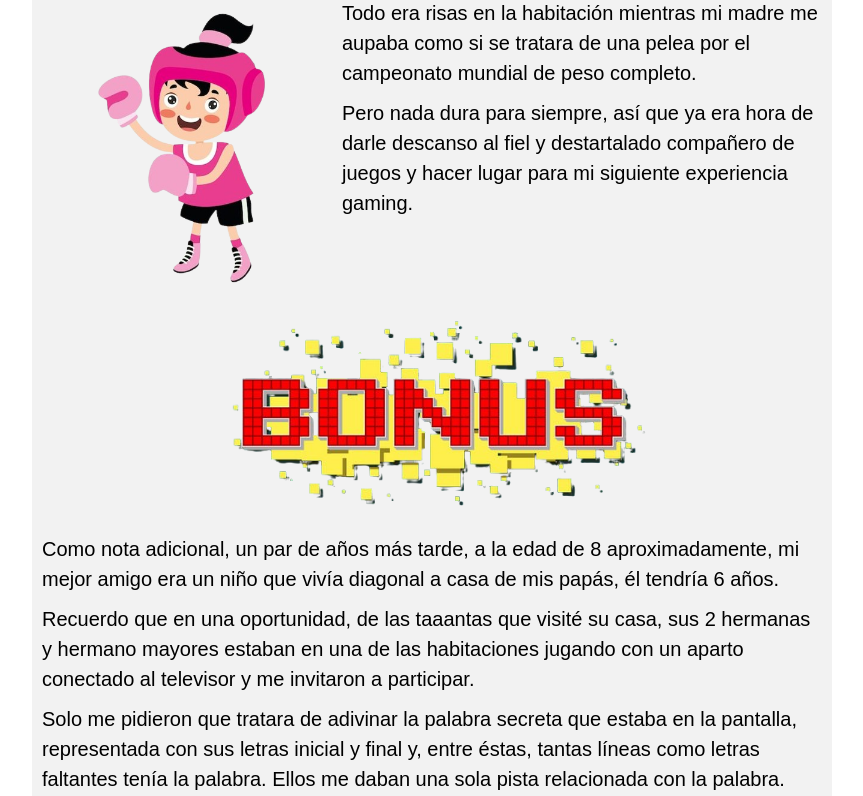
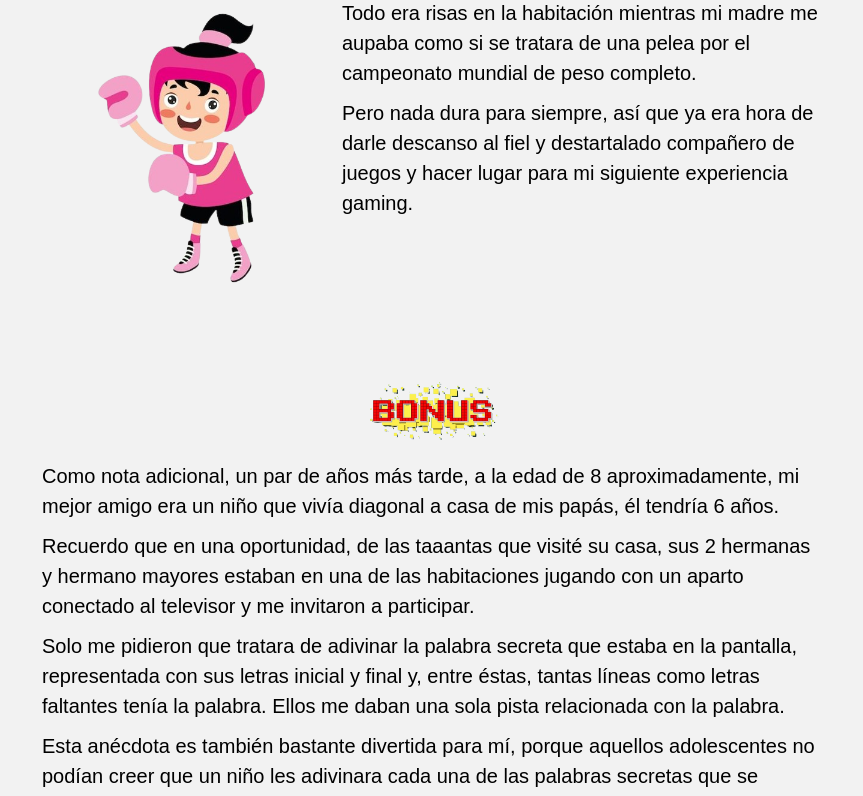
Before and after one commit to manuelmad/playography, a Next.js app: page /levels/level1 in a window 1280 px wide. Shown: the part 7396-8192 px from the top of the page, without its empty margins (208-1071 px from the left). Built offline with nearby package versions, Linux system fonts and the light colour scheme; a web font is replaced by a local one.

Commit message:
Finishing level 1 styles.

```diff
--- a/app/levels/level1/level1.css
+++ b/app/levels/level1/level1.css
@@ -21,10 +21,10 @@
 
 .boxer {
 	position: absolute;
-	width: 5rem;
-	height: auto;
-	top: -4.5rem;
-	left: calc(50% - 2.5rem);
+	width: auto;
+	height: 5rem;
+	top: -2.5rem;
+	left: calc(50% - 1.38rem);
 }
 
 .frogs {
@@ -34,10 +34,6 @@
 	top: -2rem;
 	left: calc(50% - 2.5rem);
 }
-
-/* .level1-section article {
-	width: 100%;
-} */
 
 .level1-h2 {
 	width: 100%;
@@ -81,6 +77,10 @@
 	border-radius: 0.5rem;
 }
 
+.centered-text .bonus {
+	width: 14rem;
+}
+
 .animate {
 	animation-name: example;
 	animation-duration: 4s;
@@ -120,10 +120,10 @@
 	}
 
 	.boxer {
-		width: 10rem;
-		height: auto;
-		top: -9rem;
-		left: calc(50% - 5rem);
+		width: auto;
+		height: 10rem;
+		top: -5rem;
+		left: calc(50% - 2.56rem);
 	}
 
 	.frogs {
@@ -148,6 +148,6 @@
 	}
 
 	.bonus-container {
-		margin-top: 8rem;
+		margin-top: 15rem;
 	}
 }
--- a/app/levels/level1/page.js
+++ b/app/levels/level1/page.js
@@ -38,7 +38,8 @@ export default function Level1() {
 					<p className='old-man__paragraph'>Hace poco le pregunté a mi papá si recordaba aquel evento y me miró con cara de "¿qué es una consola?", así que descubrí por descarte que aquel regalo fue idea exclusivamente de mi madre. Lástima que ya no nos acompaña para poder preguntarle los detalles... De cualquier manera, ¡vamos al evento!</p>
 				</div>
 			</article>
-			<article className="article1 past">
+            <div className='past'>
+                <article className="article1">
                     <Image
                         className="plane"
                         src="/imgs/level1/river-raid-plane.png"
@@ -105,6 +106,7 @@ export default function Level1() {
                     </div>
                     <p>Volvamos por un instante al presente, debo resolver ese misterio.</p>
                 </article>
+            </div>
 			<article className="article2">
                 <Image
                     className="police"
@@ -337,7 +339,8 @@ export default function Level1() {
 				</p>
 				<p>Fueron muchas las horas de juego junto a este tan amado aparato... ¡Ey! ¡Sabía que escribiendo este artículo aflorarían más recuerdos! ¡Volvamos al pasado!</p>
 			</article>
-			<article className="article3 past">
+            <div className='past'>
+                <article className="article3">
                     <Image
                         className="boxer"
                         src="/imgs/level1/pixel-boxer.png"
@@ -385,6 +388,8 @@ export default function Level1() {
                     <p>Cada nueva vez me decían que saliera de la habitación, a la cocina o cualquier lugar lejano, y luego de escribir la palabra secreta me invitaban de regreso y me daban la pista. Todas y cada una de las veces adiviné bien. Recuerdo las risas y la incredulidad de todos jajaja. ¡Qué bonitos recuerdos!</p>
                     <p>Al igual que con mi consola propia, sentí la necesidad de averiguar cuál fue esta otra que usé en mi infancia, así que inicié un nuevo trabajo detectivesco.</p>
                 </article>
+            </div>
+
 			<article className="article4">
                 <Image
                     className="frogs"
```
Lines whose indentation alone changed are shown as unchanged.
